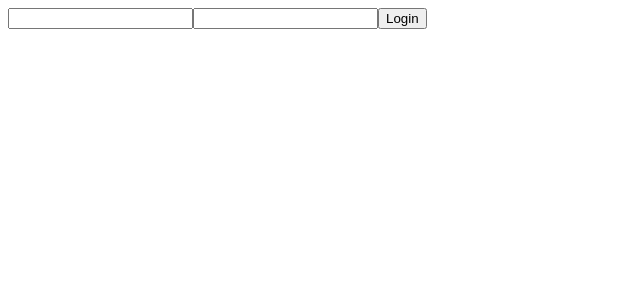
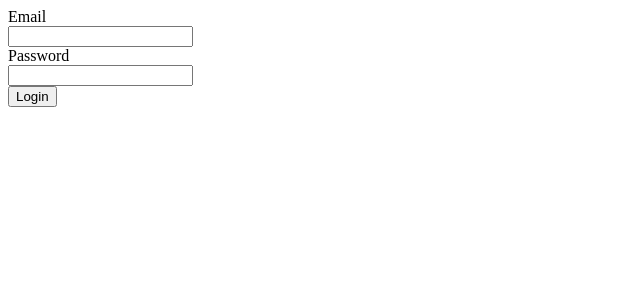
Before and after one commit to ElDev1/movie-app, a React (Create React App) app: page / in a window 1280 px wide. Shown: the top 300 px of the page, without its empty margins (0-640 px from the left). Built offline with nearby package versions, Linux system fonts and the light colour scheme.

Commit message:
building form

```diff
--- a/src/components/Login.js
+++ b/src/components/Login.js
@@ -3,8 +3,16 @@ import React from 'react'
 const Login = () => {
   return (
     <form>
-        <input type='email' name='email' />
-        <input type='password' name='password'/>
+        <label>
+            <span>Email</span> <br/>
+            <input type='email' name='email' />
+        </label>
+        <br />
+        <label>
+            <span>Password</span> <br/>
+            <input type='password' name='password'/>
+        </label>
+        <br />
         <button type='submit'>Login</button>
     </form>
   )
```
